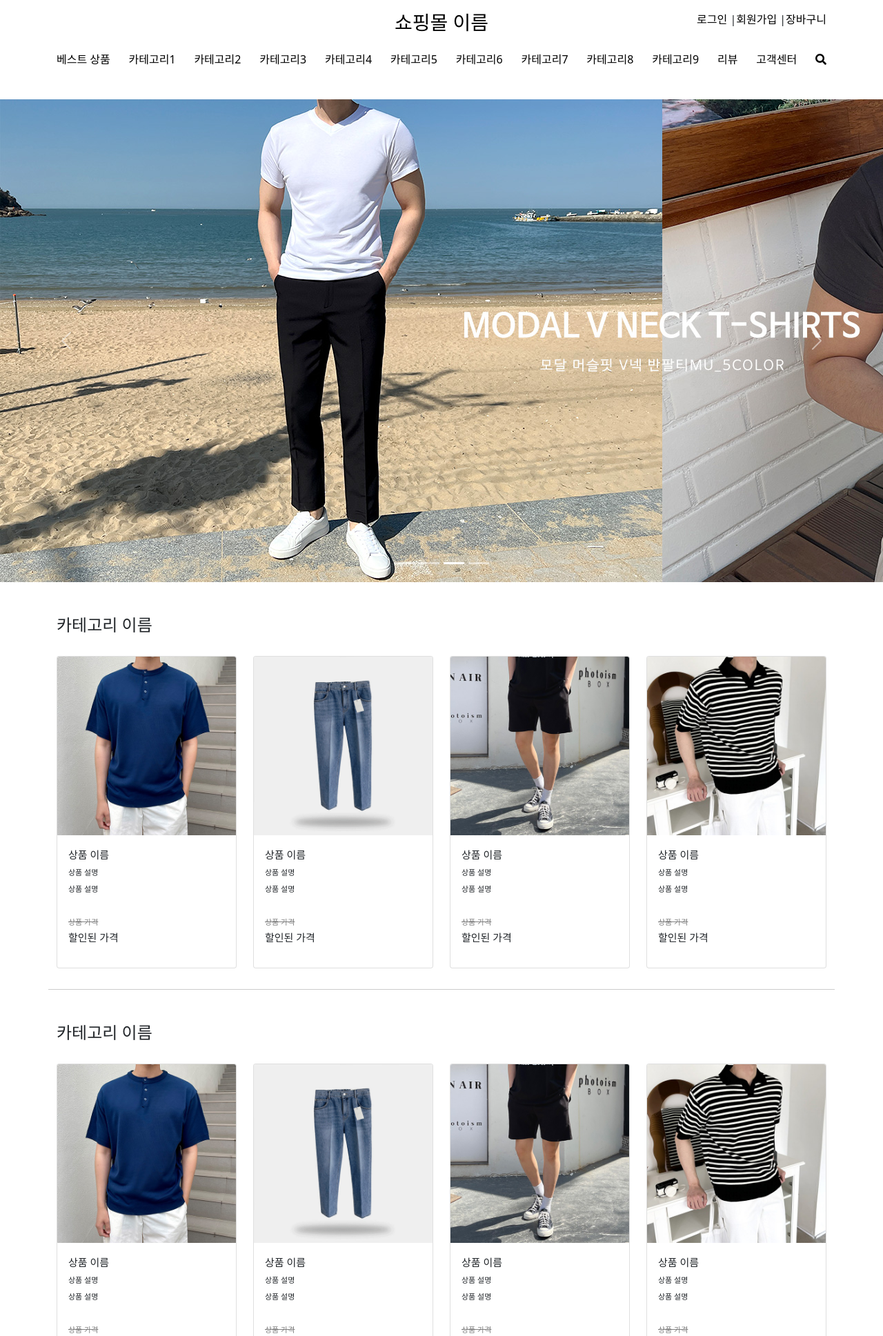
After one commit to KimJiUng/Shoppingmall, a Java web app: page /main/index.jsp in a window 1280 px wide. The commit adds this page. Shown: the top 1937 px of the page at 69% size. Run offline with Tomcat 11, a stand-in JSP engine, Linux system fonts and the light colour scheme; some libraries are stand-ins or nearby versions.

Commit message:
2022-05-01 메인페이지, 로그인, 회원가입 기본 틀

```diff
--- /dev/null
+++ b/ShoppingMall/src/main/webapp/main/CSS/main.css
@@ -0,0 +1,11 @@
+@charset "UTF-8";
+
+*{margin: 0px; padding: 0px;}
+a{text-decoration: none; color: black; }
+a:hover{color: red;}
+
+.item .title{font-size: 15px;}
+.item .content{font-size: 11px; margin-bottom: 50px; }
+.item .price1{text-decoration: line-through; color: gray; font-size: 11px;}
+.item .price2{font-size: 15px;}
+#find{margin: 100px; padding: 50px;}
--- /dev/null
+++ b/ShoppingMall/src/main/webapp/main/footer.jsp
@@ -0,0 +1,43 @@
+<%@ page language="java" contentType="text/html; charset=UTF-8"
+    pageEncoding="UTF-8"%>
+<!DOCTYPE html>
+<html>
+<head>
+<meta charset="UTF-8">
+<title>Insert title here</title>
+</head>
+<body>
+
+	<div class="bg-light text-dark mt-4">
+		<div class="container">
+			<div class="row p-3">
+				<div class="col-md-4">
+					<p>
+						<h3>운영시간</h3>
+						평일 09:00 - 오후 18:00<br>
+						점심시간 13:00 - 14:00<br>
+						주말, 공휴일 휴무
+					</p>
+				</div>
+				<div class="col-md-4">
+					<p>
+						<h3>계좌안내</h3>
+						국민 000000-00-000000<br>
+						농협 111-1111-1111-11<br>
+						예금주 (주)예금주
+					</p>
+				</div>
+				<div class="col-md-4">
+					<a href="#"><i class="fab fa-facebook fa-3x"></i></a>
+					<a href="#"><i class="fab fa-twitter fa-3x"></i></a>
+					<a href="#"><i class="fab fa-google fa-3x"></i></a>
+					<a href="#"><i class="fab fa-github fa-3x"></i></a>
+					<a href="#"><i class="fab fa-instagram fa-3x"></i></a>
+				</div>
+			</div>
+		</div>
+	</div>
+
+
+</body>
+</html>
--- /dev/null
+++ b/ShoppingMall/src/main/webapp/main/header.jsp
@@ -0,0 +1,65 @@
+<%@ page language="java" contentType="text/html; charset=UTF-8"
+    pageEncoding="UTF-8"%>
+<!DOCTYPE html>
+<html>
+<head>
+<meta charset="UTF-8">
+<title>Insert title here</title>
+
+	<!-- 부트스트랩 css -->
+	<link href="https://cdn.jsdelivr.net/npm/bootstrap@5.1.3/dist/css/bootstrap.min.css" rel="stylesheet" integrity="sha384-1BmE4kWBq78iYhFldvKuhfTAU6auU8tT94WrHftjDbrCEXSU1oBoqyl2QvZ6jIW3" crossorigin="anonymous">
+	<!-- 사용자가 정의한 css 포함 -->
+	<link href="CSS/main.css" rel="stylesheet">
+
+	<link rel="stylesheet" href="https://use.fontawesome.com/releases/v5.14.0/css/all.css">
+
+</head>
+<body>
+	<div class="fixed-top bg-white"style="margin-bottom: 50px;">
+	<div class="container py-3" >
+
+		<div class="row">	<!-- 가로 배치 -->
+				<div class="col-md-4 offset-4 text-center">	<!-- 상단 로고 -->
+							<!-- text-center : 박스권내 내용물 가운데 정렬 -->
+					<h3><a href="index.jsp">쇼핑몰 이름</a></h3>	<!-- 링크 -->
+				</div>
+				<div class="col-md-4 d-flex justify-content-end">	<!-- 상단 메뉴 -->
+					<ul class="nav">	<!-- 가로 배치 -->
+						<li><a href="login.jsp">로그인</a> | </li>
+						<li><a href="signup.jsp">회원가입</a> | </li>
+						<li><a href="cart.jsp">장바구니</a></li>
+					</ul>
+				</div>
+			</div>
+
+		<div class="navbar-expand-md navbar-light bg-white my-3">
+			<button type="button" class="navbar-toggler" data-bs-toggle="collapse" data-bs-target="#navcl">
+					<span class="navbar-toggler-icon"></span>
+			</button>
+
+			<div class="collapse navbar-collapse" id="navcl">
+				<ul class="navbar-nav col-md-12 d-flex justify-content-between">
+					<li class="nav-item" class="nav-link"><a href="#">베스트 상품</a></li>
+					<li class="nav-item" class="nav-link"><a href="#">카테고리1</a></li>
+					<li class="nav-item" class="nav-link"><a href="#">카테고리2</a></li>
+					<li class="nav-item" class="nav-link"><a href="#">카테고리3</a></li>
+					<li class="nav-item" class="nav-link"><a href="#">카테고리4</a></li>
+					<li class="nav-item" class="nav-link"><a href="#">카테고리5</a></li>
+					<li class="nav-item" class="nav-link"><a href="#">카테고리6</a></li>
+					<li class="nav-item" class="nav-link"><a href="#">카테고리7</a></li>
+					<li class="nav-item" class="nav-link"><a href="#">카테고리8</a></li>
+					<li class="nav-item" class="nav-link"><a href="#">카테고리9</a></li>
+					<li class="nav-item" class="nav-link"><a href="#">리뷰</a></li>
+					<li class="nav-item" class="nav-link"><a href="boardlist.jsp">고객센터</a></li>
+					<li class="nav-item" class="nav-link"><a href="#"> <i class="fas fa-search"></i> </a></li>
+				</ul>
+			</div>
+		</div>
+	</div>
+</div>
+
+	<!-- 부트스트랩 js -->
+	<script src="https://cdn.jsdelivr.net/npm/bootstrap@5.1.3/dist/js/bootstrap.bundle.min.js" integrity="sha384-ka7Sk0Gln4gmtz2MlQnikT1wXgYsOg+OMhuP+IlRH9sENBO0LRn5q+8nbTov4+1p" crossorigin="anonymous"></script>
+
+</body>
+</html>
--- /dev/null
+++ b/ShoppingMall/src/main/webapp/main/index.jsp
@@ -0,0 +1,14 @@
+<%@ page language="java" contentType="text/html; charset=UTF-8"
+    pageEncoding="UTF-8"%>
+<!DOCTYPE html>
+<html>
+<head>
+<meta charset="UTF-8">
+<title>Insert title here</title>
+</head>
+<body>
+	<%@include file="header.jsp" %>
+	<%@include file="main.jsp" %>
+	<%@include file="footer.jsp" %>
+</body>
+</html>
--- a/ShoppingMall/src/main/webapp/main/main.jsp
+++ b/ShoppingMall/src/main/webapp/main/main.jsp
@@ -7,6 +7,65 @@
 <title>Insert title here</title>
 </head>
 <body>
+	<br><br><br><br><br><br>
+	<div id="cs" class="carousel slide carousel-fade" data-bs-ride="carousel" data-bs-interval="1000">	<!-- 캐러셀 -->
+														<!-- data-bs-interval : 밀리초 -->
+
+		<!-- 캐러셀 [내용위치] 하단 버튼 : 인디케이터 -->
+		<div class="carousel-indicators">
+			<button type="button" data-bs-target="#cs" data-bs-slide-to="0" class="active"></button>
+			<button type="button" data-bs-target="#cs" data-bs-slide-to="1"></button>
+			<button type="button" data-bs-target="#cs" data-bs-slide-to="2"></button>
+			<button type="button" data-bs-target="#cs" data-bs-slide-to="3"></button>
+		</div>
+
+		<div class="carousel-inner">
+			<!-- 캐러셀 내용 -->
+			<div class="carousel-item active"><img alt="" src="img/배너1.jpeg"></div>
+			<div class="carousel-item"><img alt="" src="img/배너2.jpeg"></div>
+			<div class="carousel-item"><img alt="" src="img/배너3.jpeg"></div>
+			<div class="carousel-item"><img alt="" src="img/배너4.jpeg"></div>
+		</div>
+			<!-- 캐러셀 이동 이전 버튼 -->
+			<button type="button" class="carousel-control-prev" data-bs-target="#cs" data-bs-slide="prev">
+				<span class="carousel-control-prev-icon"></span>
+			</button>
+			<!-- 캐러셀 이동 다음 버튼 -->
+			<button type="button" class="carousel-control-next" data-bs-target="#cs" data-bs-slide="next">
+				<span class="carousel-control-next-icon"></span>
+			</button>
+
+	</div>
+
+	<div class="container">
+		<%for(int i=0; i<5; i++ ) {%>
+		<br><br>
+		<h4>카테고리 이름</h4>
+		<div class="row" style="border-bottom: solid 1px #cccccc; padding-bottom: 30px; margin-top: 30px;">
+			<%for(int j=0; j<4; j++) { %>
+			<div class="col-md-3 col-sm-6">
+				<div class="card">	<!-- 카드형식 -->
+					<img class="card-img-top" alt="" src="img/상품<%=j+1 %>.<%if(j==1) {%>webp <%} else{%>jpg<%}%>">	<!-- 이미지 -->
+					<div class="card-body">
+						<p class="item">
+							<span class="title">상품 이름 </span>
+							<br>
+							<span class="content">
+							상품 설명<br>
+							상품 설명<br>
+							</span>
+							<br>
+							<span class="price1"> 상품 가격 </span> <br>
+							<span class="price2"> 할인된 가격 </span>
+							<br>
+						</p>
+					</div>
+				</div>
+			</div>
+			<%} %>
+		</div>
+		<%} %>
+	</div>
 
 </body>
 </html>
```
Also changed, not shown: ShoppingMall/src/main/webapp/main/login.jsp (added, +38 -0 lines), ShoppingMall/src/main/webapp/main/signup.jsp (added, +84 -0 lines), ShoppingMall/src/main/webapp/main/img/배너1.jpeg (added), ShoppingMall/src/main/webapp/main/img/배너2.jpeg (added), ShoppingMall/src/main/webapp/main/img/배너3.jpeg (added), ShoppingMall/src/main/webapp/main/img/배너4.jpeg (added), ShoppingMall/src/main/webapp/main/img/상품1.jpg (added), ShoppingMall/src/main/webapp/main/img/상품2.webp (added), ShoppingMall/src/main/webapp/main/img/상품3.jpg (added), ShoppingMall/src/main/webapp/main/img/상품4.jpg (added), 1 other file.
